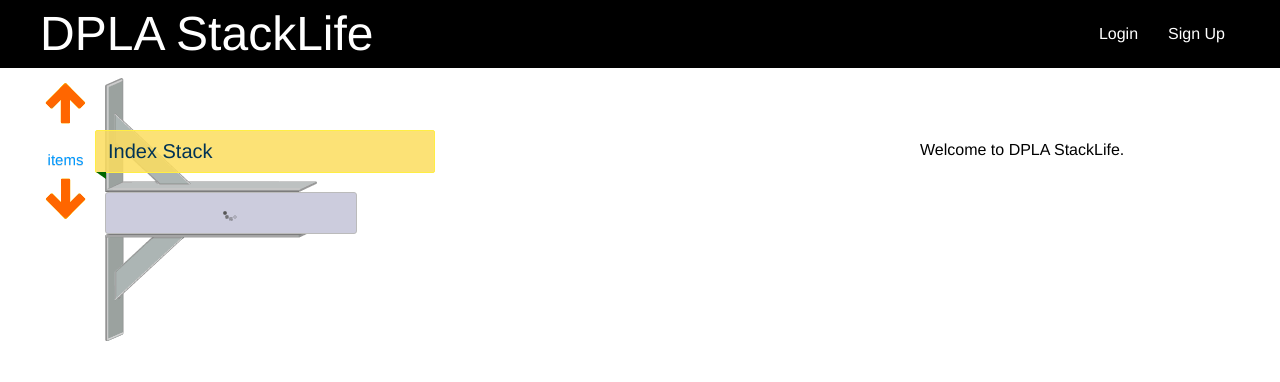
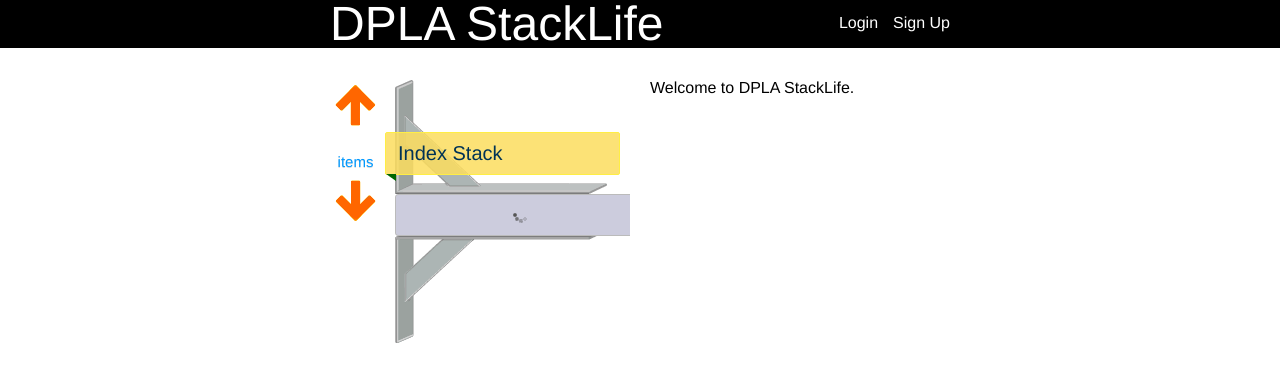
Before and after one commit to harvard-lil/dpla-life-client, a plain HTML site: page index.html in a window 1280 px wide. Both pictures are taken after a click on the link "DPLA StackLife". Drawn offline with Linux system fonts and the light colour scheme.

Commit message:
Extremely basic layout css

```diff
--- a/app/templates/index.html
+++ b/app/templates/index.html
@@ -1,7 +1,11 @@
-<div class="stackview">
-  <h2>Index Stack</h2>
+<div class="layout-column">
+  <div class="stackview">
+    <h2>Index Stack</h2>
+  </div>
 </div>
 
-<div class="app-preview">
-  <p>Welcome to DPLA StackLife.</p>
+<div class="layout-column">
+  <div class="app-preview">
+    <p>Welcome to DPLA StackLife.</p>
+  </div>
 </div>
--- a/app/views/index.js
+++ b/app/views/index.js
@@ -28,6 +28,7 @@
       BaseView.prototype.render.call(this);
 
       StackView.get_types().book.template = StackViewBookTemplate;
+      StackView.defaults.book.min_height_percentage = 85;
       this.$('.stackview').stackView({
         url: settings.get('indexStackURL'),
         query: settings.get('indexSearchTerm'),
--- a/css/_app-nav.scss
+++ b/css/_app-nav.scss
@@ -4,14 +4,13 @@
 
   > li {
     float:left;
+    margin:15px 0 0 15px;
   }
 
   a {
     color:$appNavColor;
     text-decoration:none;
     display:block;
-    padding:0 15px;
-    line-height:48px;
 
     &:hover, &:focus {
       text-decoration:underline;
--- a/css/_app-search.scss
+++ b/css/_app-search.scss
@@ -1,7 +1,4 @@
 .app-search {
-  @extend .clearfix;
-  padding:0 $appGutterWidth;
-
   > form {
     float:left;
     background:$appSearchBackground;
--- a/css/_global.scss
+++ b/css/_global.scss
@@ -47,9 +47,8 @@
 }
 
 .app-header {
-  @extend .clearfix;
   background:$appHeaderBackground;
-  padding:10px $appGutterWidth;
+  margin-bottom:32px;
 
   h1 {
     float:left;
@@ -61,11 +60,6 @@
   }
 }
 
-.app-main {
-  @extend .clearfix;
-  padding:10px $appGutterWidth;
-}
-
 .form-row {
   display:block;
   padding:8px 0;
--- a/css/_index.scss
+++ /dev/null
@@ -1,4 +0,0 @@
-.stackview {
-  width:340px;
-  float:left;
-}
--- /dev/null
+++ b/css/_layout.scss
@@ -0,0 +1,16 @@
+.layout-wrapper {
+  @extend .clearfix;
+  width:640px;
+  margin:0 auto;
+}
+
+.layout-full-width {
+  width:620px;
+  padding:0 10px;
+}
+
+.layout-column {
+  float:left;
+  width:300px;
+  padding:0 10px;
+}
--- a/css/_preview.scss
+++ b/css/_preview.scss
@@ -1,13 +1,4 @@
-.app-preview {
-  float:right;
-  width:320px;
-  margin:64px 0 0 0;
-}
-
 .book-preview {
-  padding:10px 15px 5px 15px;
-  border:1px solid #000;
-
   h2 {
     font-size:24px;
     font-weight:bold;
--- a/css/styles.scss
+++ b/css/styles.scss
@@ -1,6 +1,7 @@
 @import "colorsheet";
 @import "reset";
 @import "global";
+@import "layout";
 
 @import "app-nav";
 @import "app-search";
--- a/index.html
+++ b/index.html
@@ -11,12 +11,16 @@
   <body>
     <div class="app-container">
       <div class="app-header">
-        <h1><a href="#">DPLA StackLife</a></h1>
-        <ul class="app-nav"></ul>
+        <div class="layout-wrapper layout-full-width">
+          <h1><a href="#">DPLA StackLife</a></h1>
+          <ul class="app-nav"></ul>
+        </div>
       </div>
-      <div class="app-search"></div>
+      <div class="layout-wrapper">
+        <div class="app-search"></div>
+      </div>
 
-      <div class="app-main"></div>
+      <div class="app-main layout-wrapper"></div>
     </div>
 
     <div class="app-modal"></div>
```
Also changed, not shown: css/styles.css.
